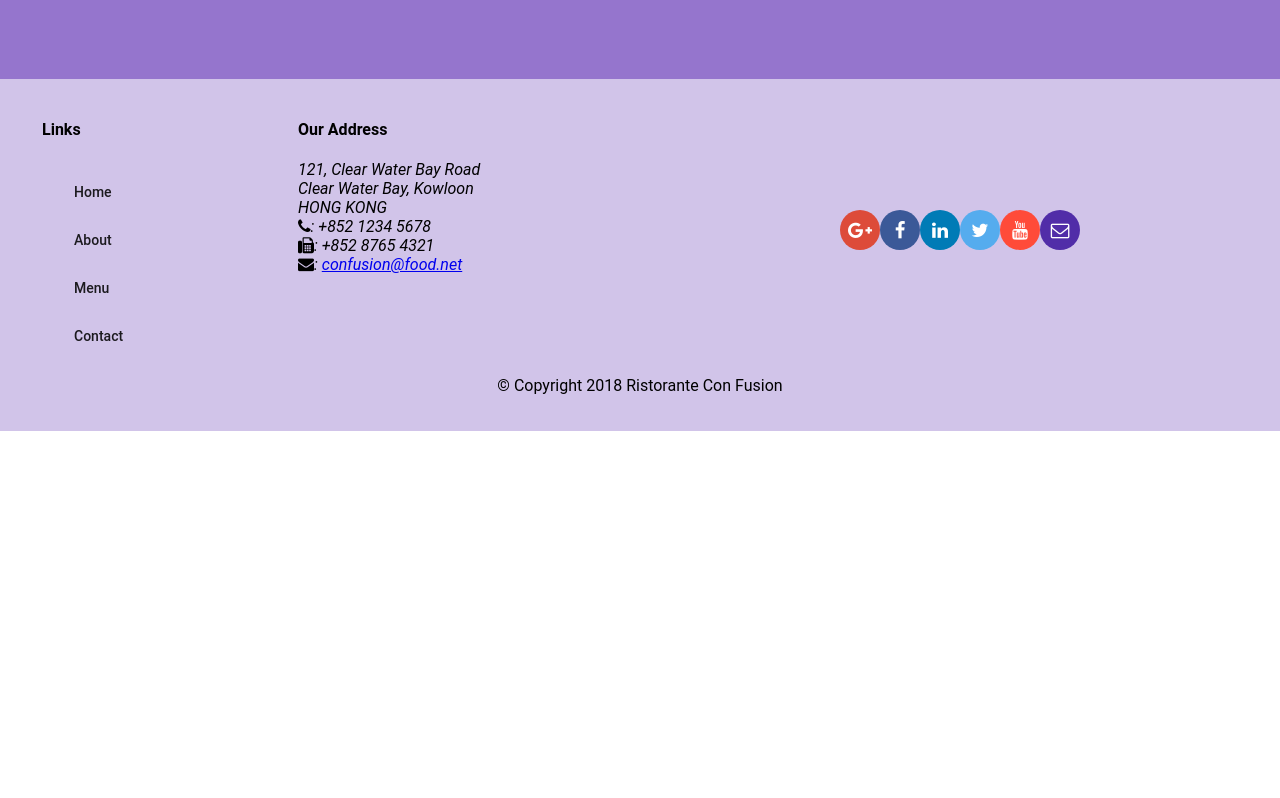
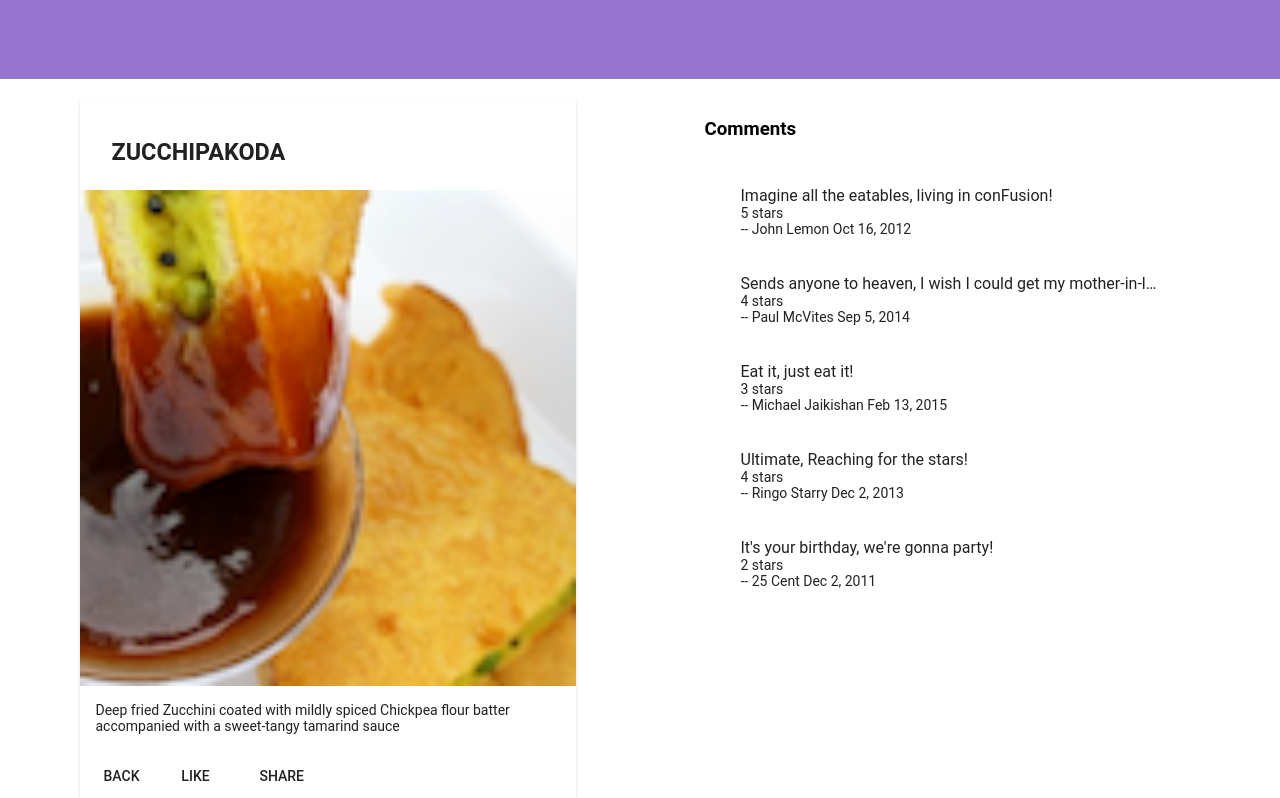
Before and after one commit to 7ganam/Angular_confusion_repo, an Angular app: page /dishdetail/1 in a window 1280 px wide. Before the commit this address led to /. Shown: the part 260-1058 px from the top of the page. Before the commit the page ends 800 px from the top, so only its background shows below. Built offline with nearby package versions, Linux system fonts and the light colour scheme.

Commit message:
Single Page Applications Part 2

```diff
--- a/src/app/app-routing/routes.ts
+++ b/src/app/app-routing/routes.ts
@@ -10,5 +10,6 @@
   { path: 'home',  component: HomeComponent },
   { path: 'menu',     component: MenuComponent },
   { path: 'contactus',     component: ContactComponent },
+  { path: 'dishdetail/:id',     component: DishdetailComponent },
   { path: '', redirectTo: '/home', pathMatch: 'full' }
 ];
--- a/src/app/dishdetail/dishdetail.component.html
+++ b/src/app/dishdetail/dishdetail.component.html
@@ -22,6 +22,7 @@
           </p>
         </mat-card-content>
         <mat-card-actions>
+          <button mat-button (click)="goBack()">BACK</button>
           <button mat-button>LIKE</button>
           <button mat-button>SHARE</button>
         </mat-card-actions>
--- a/src/app/dishdetail/dishdetail.component.ts
+++ b/src/app/dishdetail/dishdetail.component.ts
@@ -1,19 +1,32 @@
 import { Component, OnInit, Input } from '@angular/core';
 import { Dish } from '../shared/dish';
 import { Comment } from '../shared/comment';
+import { DishService } from '../services/dish.service';
 
+import { Params, ActivatedRoute } from '@angular/router';
+import { Location } from '@angular/common';
 
 @Component({
   selector: 'app-dishdetail',
   templateUrl: './dishdetail.component.html',
   styleUrls: ['./dishdetail.component.scss']
 })
+
 export class DishdetailComponent implements OnInit {
-  @Input()
+
   dish: Dish;
-  constructor() { }
+
+  constructor(private dishservice: DishService,
+    private route: ActivatedRoute,
+    private location: Location) { }
 
   ngOnInit() {
+    const id = this.route.snapshot.params['id'];
+    this.dish = this.dishservice.getDish(id);
+  }
+
+  goBack(): void {
+    this.location.back();
   }
 
 }
--- a/src/app/menu/menu.component.html
+++ b/src/app/menu/menu.component.html
@@ -11,8 +11,7 @@
 
   <div fxFlex>
     <mat-grid-list cols="2" rowHeight="200px">
-      <mat-grid-tile *ngFor="let dish of dishes" (click) = "onSelect(dish)">
-        <img height="200px" src={{dish.image}} alt={{dish.name}}>
+      <mat-grid-tile *ngFor="let dish of dishes" [routerLink]="['/dishdetail', dish.id]">        <img height="200px" src={{dish.image}} alt={{dish.name}}>
         <mat-grid-tile-footer>
           <h1>{{dish.name | uppercase}}</h1>
         </mat-grid-tile-footer>
@@ -39,5 +38,5 @@
     </mat-card>
   </div> -->
 
-  <app-dishdetail [dish] = "selectedDish"></app-dishdetail>
+  <!-- <app-dishdetail [dish] = "selectedDish"></app-dishdetail> -->
 </div>
```
